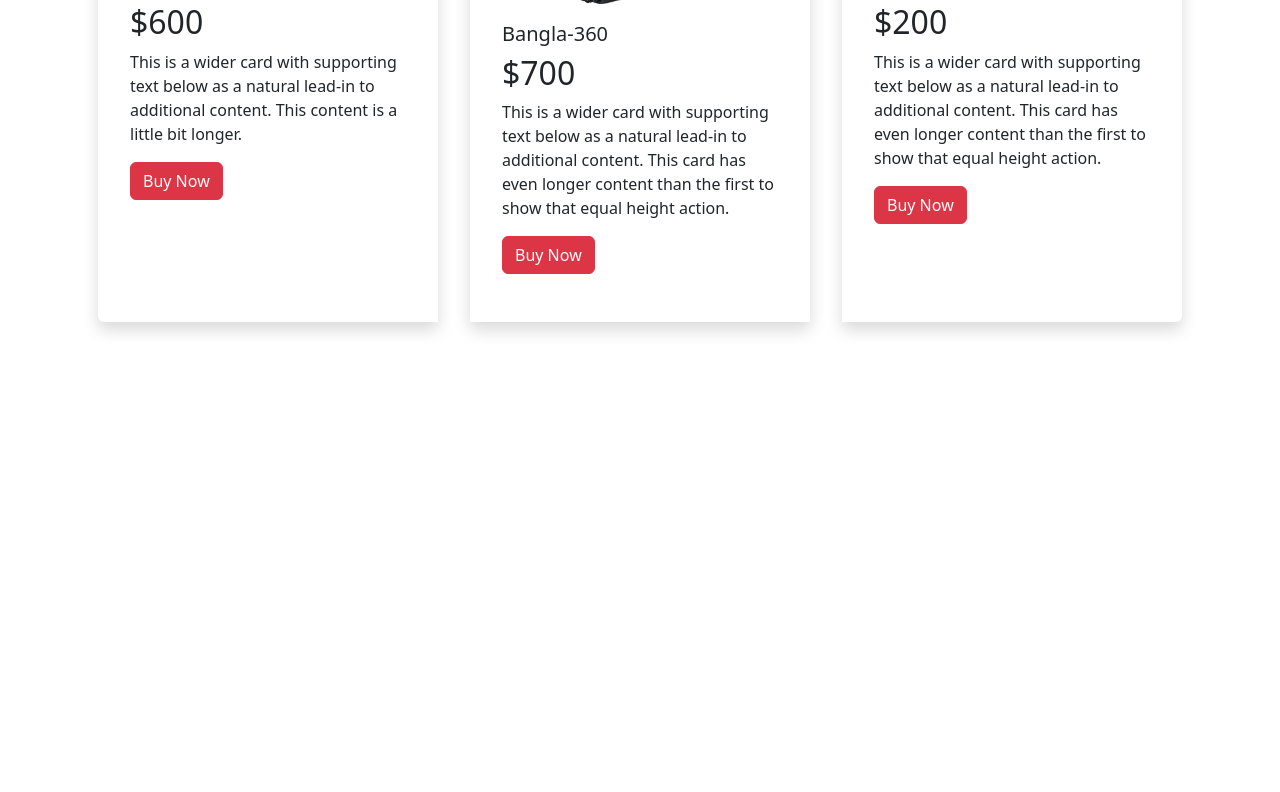
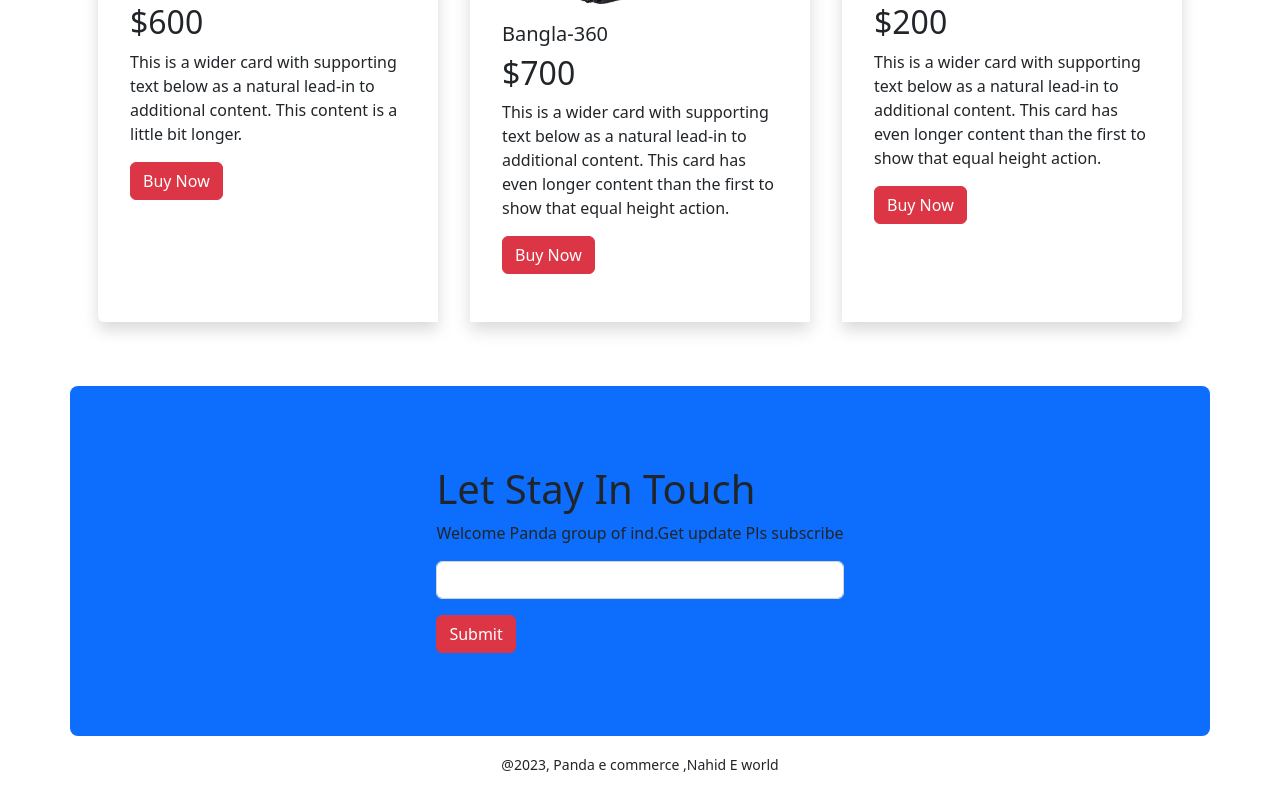
Before and after one commit to Nahid-Ph6b/panda-practice, a plain HTML site: page index.html in a window 1280 px wide. Shown: the part 1950-2742 px from the top of the page. Before the commit the page ends 2336 px from the top, so only its background shows below. Drawn offline with nearby package versions, Linux system fonts and the light colour scheme.

Commit message:
subscriber&footer Added

```diff
--- a/index.html
+++ b/index.html
@@ -232,7 +232,24 @@
             </div>
           </section>
           <!-- backpack end -->
+         <!-- subscriber start -->
+        <section style="height:350px ;" class="container rounded-3 d-flex justify-content-center align-items-center bg-primary mb-3">
+          <div>
+            <h1>Let Stay In Touch</h1>
+          <p>Welcome Panda group of ind.Get update Pls subscribe</p>
+          <form>
+            <div class="mb-1">
+             <input type="box" class="form-control mb-3" id="exampleInputEmail1" aria-describedby="emailHelp">
+             <button type="submit" class="btn btn-danger">Submit</button>
+          </form>
+          </div>
+        </section>
+        </main>
+        <footer class="text-center">
+          <p><small>@2023, Panda e commerce ,Nahid E world</small></p>
+        </footer>
 
+         <!-- subscriber end -->
 
         </main>
 
```
